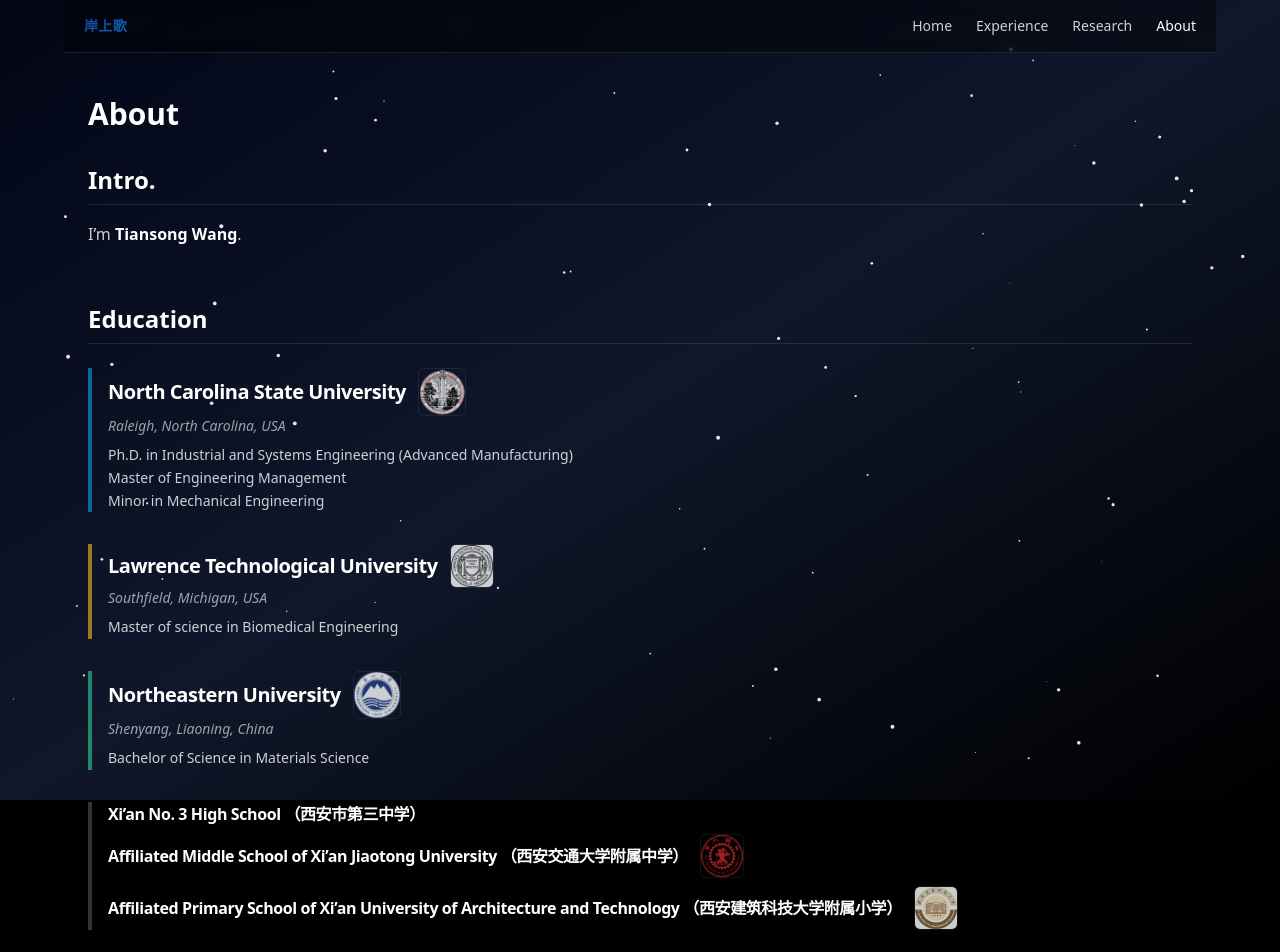
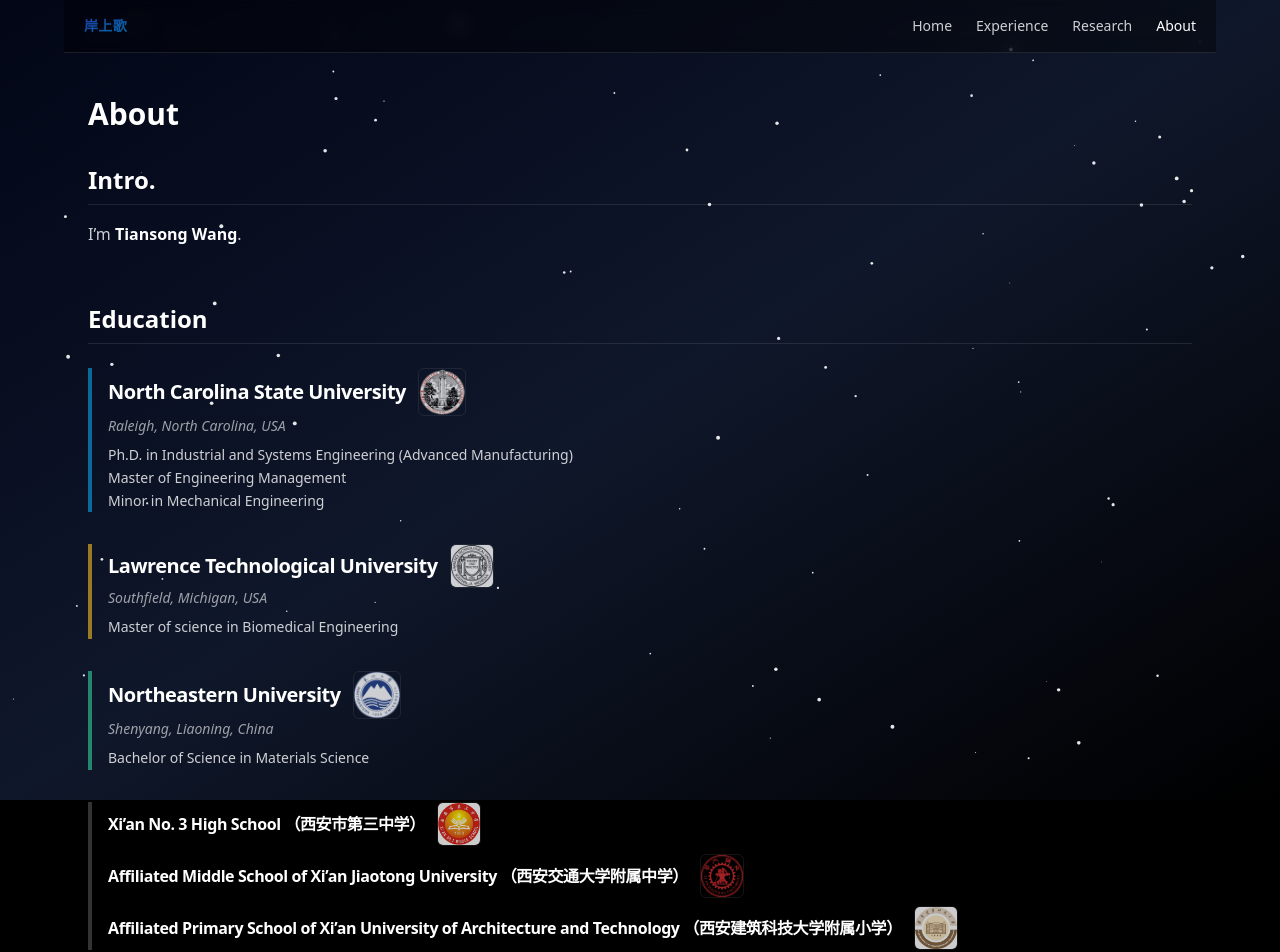
Before and after one commit to tysongw/tysongw.github.io, a Next.js app: page /about in a window 1280 px wide. Shown: the top 952 px of the page. Built offline with nearby package versions, Linux system fonts and the light colour scheme.

Commit message:
sanzhong

```diff
--- a/app/about/page.jsx
+++ b/app/about/page.jsx
@@ -118,7 +118,11 @@
               <p className="text-l font-semibold text-white tracking-tight">
                 Xi’an No. 3 High School （西安市第三中学）
               </p>
-
+               <img
+                src="/images/sanzhong.png"
+                alt="sanzhong Middle School Logo"
+                className="w-11 h-11 rounded-md border border-white/10 opacity-80 hover:opacity-100 hover:scale-105 hover:shadow-lg transition"
+              />
             </div>
 
             <div className="flex items-center gap-3 mt-2">
```
Also changed, not shown: public/images/sanzhong.png (added).
